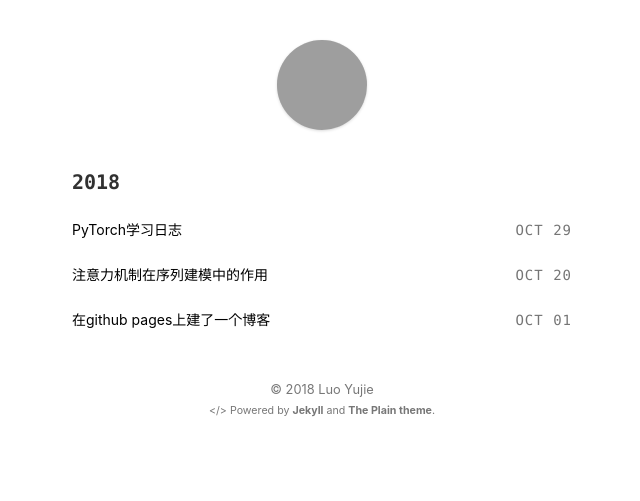
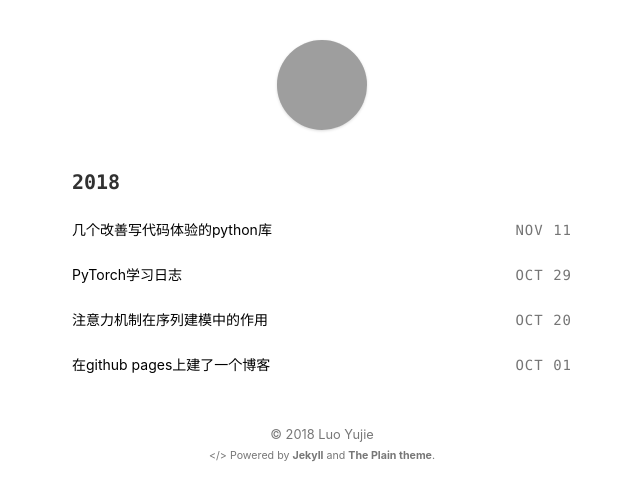
Before and after one commit to luome/luome.github.io, a Jekyll site: the page built from index.html, in a window 1280 px wide. Shown: the top 501 px of the page, without its empty margins (318-958 px from the left). Built offline with Jekyll 4.4.1, drawn with Linux system fonts in a browser that asks for light colours; part of the change alters nothing that is shown; grey boxes are pictures that could not be loaded.

````diff
--- a/_config.yml
+++ b/_config.yml
@@ -1,5 +1,5 @@
 # Site Info
-title:              "Luo's blog"
+title:              "Luo Yujie blog"
 description:        "A person blog"
 author_name:        "Luo Yujie" # change this to your name
 logo_url:           https://avatars3.githubusercontent.com/u/22712687?s=460&v=4 # Get it from GitHub API: https://api.github.com/users/<username>
--- /dev/null
+++ b/_posts/2018-11-11-几个改善写代码体验的python库.md
@@ -0,0 +1,46 @@
+---
+title: 几个改善写代码体验的python库
+updated: 2018-11-11 16:00
+---
+在写神经神经网络的时候，发现了几个被人广泛应用、但又很不起眼的工具，可能这些工具与神经网络的关系并不是很大，但是，它们可以在一定程度上改善写代码的体验。
+## TQDM
+在训练一个神经网络的时候，一定会有epoch与batch的循环代码，在长循环中，往往让人等的不耐烦，python tqdm库是一个让你将训练过程的进度可视化的一个工具。
+tqdm给我的使用体验十分的好，它可以在显示循环的次数和循环消耗的时间，特别是在计算量大，需要特别久的时候。
+tqdm是一个十分简单的库，用户只需要封装任意的迭代器**tqdm(iterator)**即可完成进度条。
+tqdm有三种十分通用的方法：
+1. Iterable-based：将任意可迭代对象通过tqdm()封装即可。
+```python
+text = ""
+for char in tqdm(["a", "b", "c", "d"]):
+    text = text  + char
+# 类似用法很多，也十分方便。
+for i in tqdm(range(100)):
+    print(i)
+```
+2. Manual: 手动控制可以通过一个with语句来完成:
+```python
+with tqdm(total=100) as pbar:
+    for i in range(10)
+        pbar.update(10)
+```
+3.Module: tqdm在脚本或者命令行中的应用是十分方便的，只用在管道中插入tqdm(或者python -m tqdm),它会将stdin传递给stdout的同时将进度打印在stderr。
+## ARGPARSE
+argparse实际上是Python内置的一个用于命令行选项与参数解析的模块。之所以会频繁的使用到它是因为，神经网络中有很多**超参数**，以及控制训练、测试，利用argparse免去了每次都去代码中改超参数的麻烦（特别是在模型需要调参的时候），以及是运行训练还是测试代码。
+argparse的使用主要有三个步骤：
+- 创建ArgumentParser()对象
+- 调用add_argument()方法添加参数
+- 使用parse_args()解析添加参数
+argparse在使用上是十分简单的，可以去[官网](https://docs.python.org/3/library/argparse.html)看看文档。
+## IPDB
+ipdb是一个打断点调试程序的库，在
+```python
+from ipdb import set_trace
+
+# 在断点处使用
+set_trace()
+```
+运行程序之后在set_trace()处会中断程序，然后进入ipython进行调试。
+当然ipdb没有上面两个好用，因为ipdb可能一些不太喜欢用IDE的人会用，只是个人习惯的选择。而tqdm和argparse在实际中的使用更有用。
+
+## END
+今天刚好没事就随便写了写，我觉得我以后应该把文章的重心转移到一些深度学习算法和一些更深的思考上去。
````
